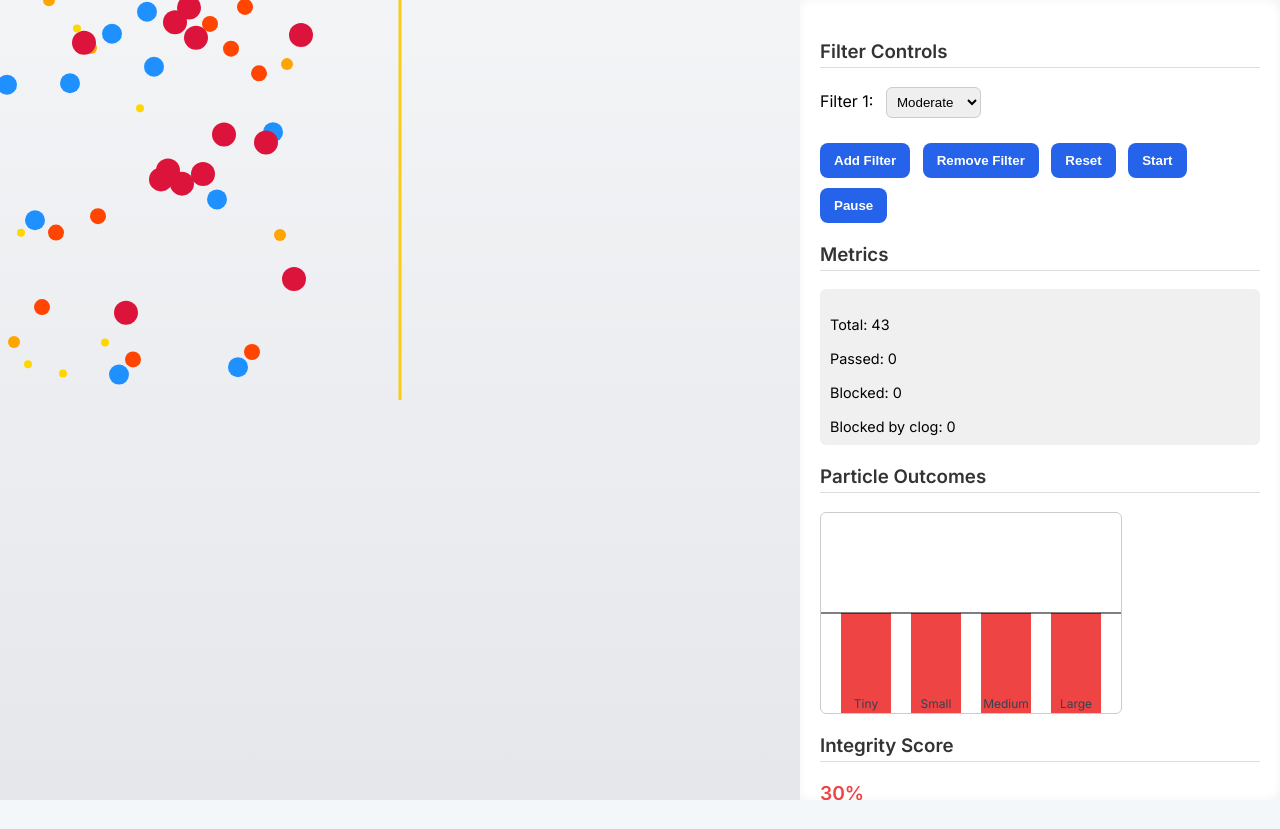
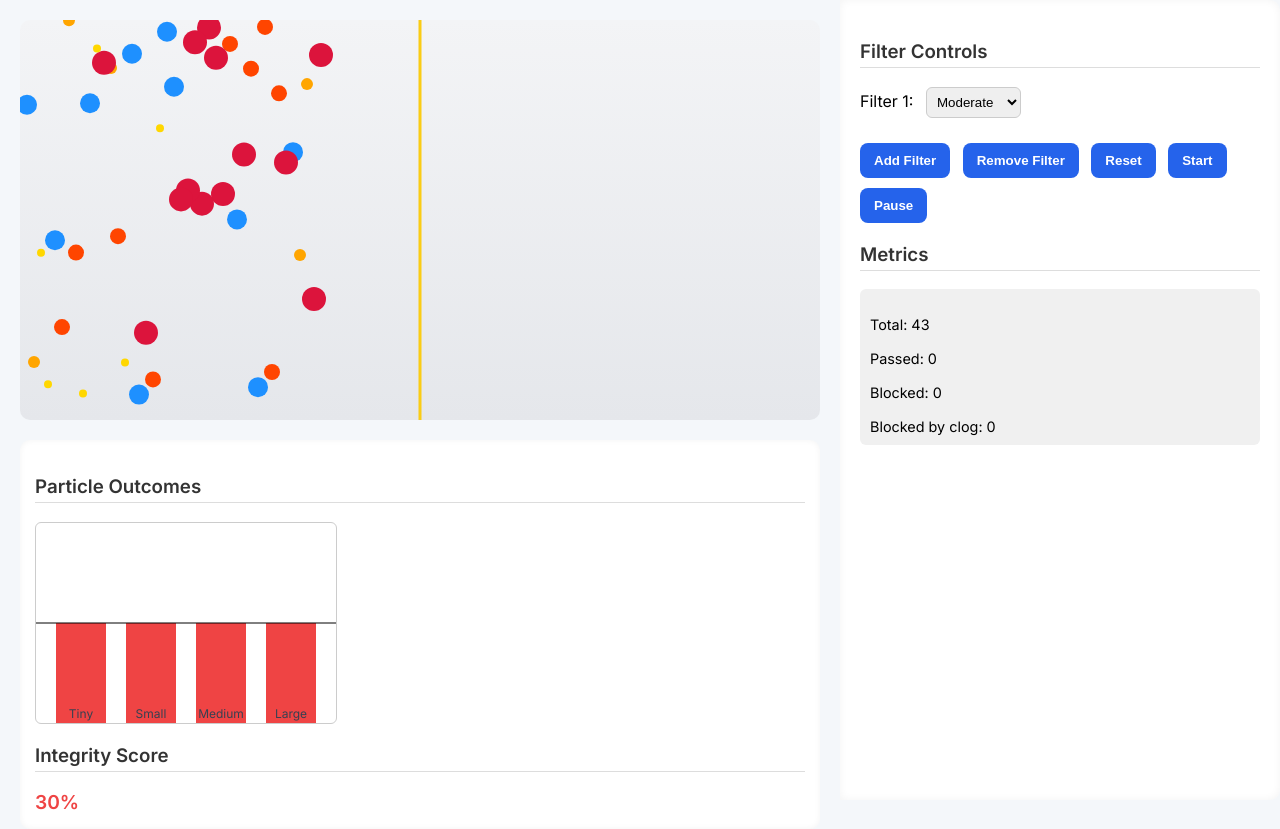
Before and after one commit to hhewitt22/ChecksSim, a plain HTML site: page index.htm in a window 1280 px wide. Before the commit the page ends 800 px from the top, so only its background shows below. Drawn offline with Linux system fonts and the light colour scheme.

Commit message:
Update index.htm

```diff
--- a/index.htm
+++ b/index.htm
@@ -14,9 +14,27 @@
       height: 100vh;
       background: #f4f7fa;
     }
-     #simulation {
-       background: linear-gradient(to bottom, #f3f4f6, #e5e7eb);
-    }
+
+#leftPane {
+  display: flex;
+  flex-direction: column;
+  flex: 2;
+  padding: 20px;
+}
+
+#simulation {
+  flex: none;
+  background: linear-gradient(to bottom, #f3f4f6, #e5e7eb);
+  border-radius: 10px;
+}
+
+#results {
+  margin-top: 20px;
+  background: #ffffff;
+  padding: 15px;
+  border-radius: 10px;
+  box-shadow: inset 0 0 6px rgba(0, 0, 0, 0.05);
+}
 
     #controls {
       flex: 1;
@@ -73,9 +91,18 @@
   </style>
 </head>
 <body>
+  <div id="leftPane">
   <div id="simulation">
     <canvas id="simCanvas" width="800" height="400"></canvas>
   </div>
+  <div id="results">
+    <h3>Particle Outcomes</h3>
+    <canvas id="barGraph" width="300" height="200" style="background: #fff; border: 1px solid #ccc; border-radius: 6px;"></canvas>
+    <h3>Integrity Score</h3>
+    <div id="integrityScore"></div>
+  </div>
+</div>
+
   <div id="controls">
     <h3>Filter Controls</h3>
     <div id="filterControls"></div>
@@ -86,11 +113,7 @@
     <button onclick="pauseSim()">Pause</button>
     <h3>Metrics</h3>
     <div class="metrics" id="metricsPane"></div>
-    <h3>Particle Outcomes</h3>
-<canvas id="barGraph" width="300" height="200" style="background: #fff; border: 1px solid #ccc; border-radius: 6px;"></canvas>
-<h3>Integrity Score</h3>
-    <div id="integrityScore"></div>
-  </div>
+     </div>
   <script>
     const canvas = document.getElementById('simCanvas');
     const ctx = canvas.getContext('2d');
```
